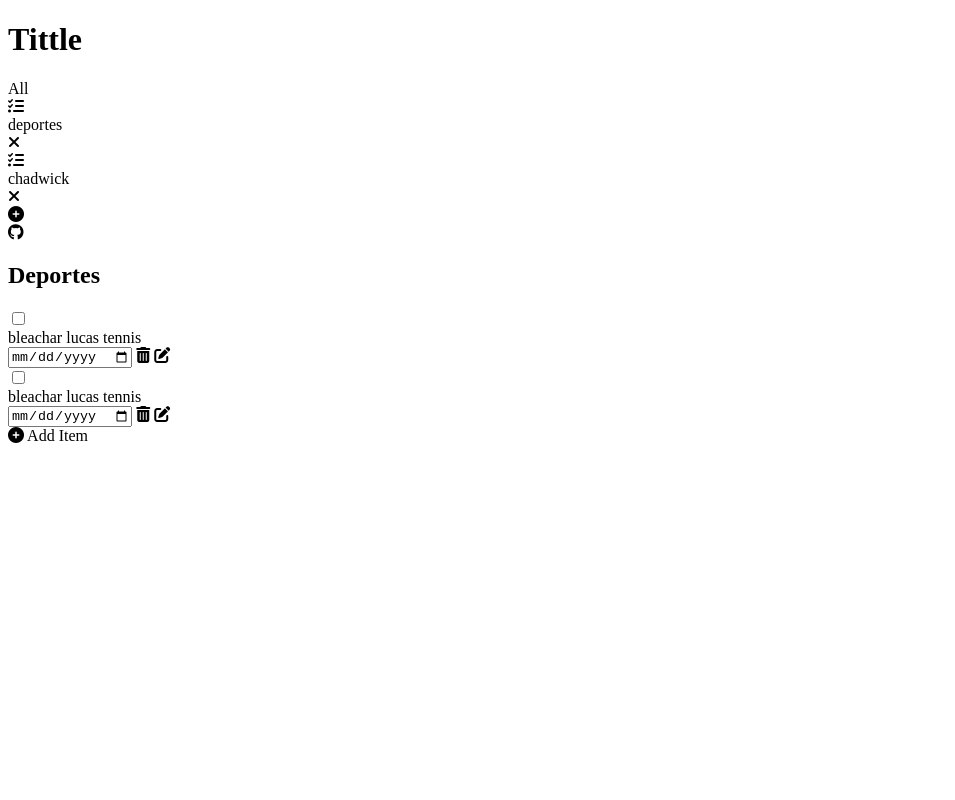
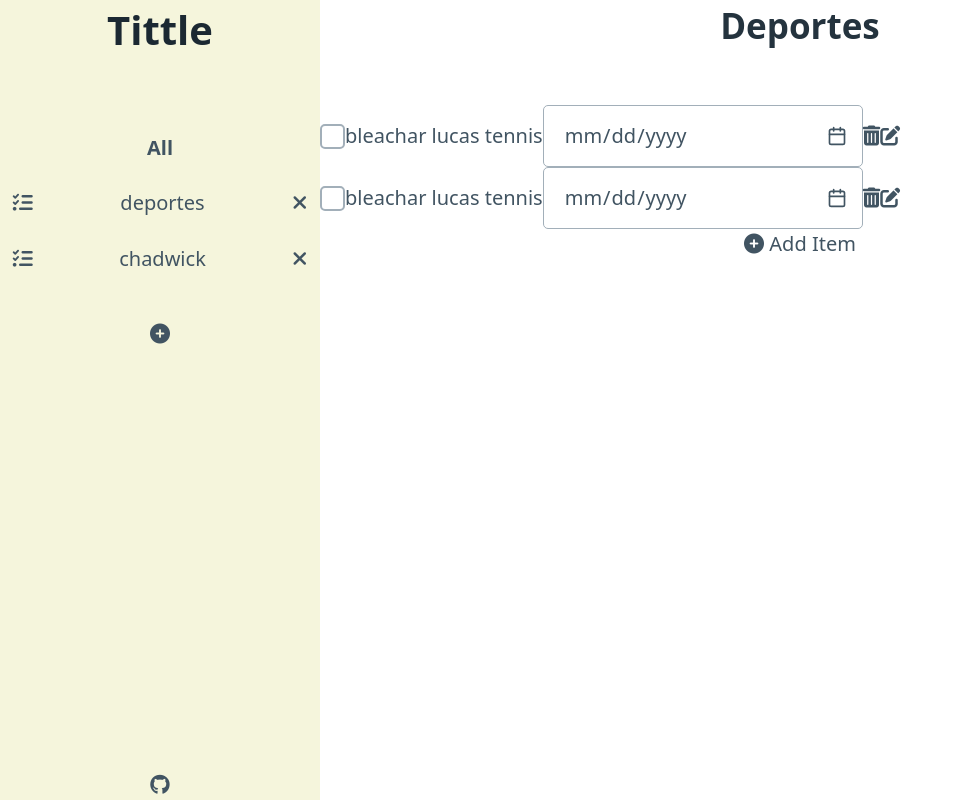
Before and after one commit to Peperayox/To-Do-List-2, a website built with webpack: page dist/index.html in a window 1280 px wide. Shown: the whole page, without its empty margins (0-955 px from the left). Built offline with nearby package versions, Linux system fonts and the light colour scheme.

Commit message:
Html finished + some CSS

```diff
--- /dev/null
+++ b/dist/animations.css
@@ -0,0 +1,17 @@
+.category:hover {
+  background-color: darkcyan;
+}
+.delete-button:hover {
+  color: darkred;
+  cursor: pointer;
+}
+.fa-circle-plus:hover {
+  transition-duration: 0.4s;
+  transform: scale(1.8);
+  cursor: pointer;
+}
+.fa-github:hover {
+  transition-duration: 0.75s;
+  transform: rotate(720deg) scale(1.5);
+  cursor: pointer;
+}
--- a/dist/index.html
+++ b/dist/index.html
@@ -13,6 +13,13 @@
       rel="icon"
       href="https://cdn.jsdelivr.net/npm/@fortawesome/fontawesome-free@5.15.4/svgs/solid/check-double.svg"
     />
+    <link rel="stylesheet" href="./styles.css" />
+    <link rel="stylesheet" href="./animations.css" />
+    <link
+      rel="stylesheet"
+      href="https://unpkg.com/@picocss/pico@latest/css/pico.min.css"
+    />
+
     <title>Document</title>
   </head>
   <body>
@@ -50,14 +57,14 @@
         <div class="item">
           <input type="checkbox" />
           <div class="text">bleachar lucas tennis</div>
-          <input type="date" />
+          <div class="date-container"><input type="date" /></div>
           <i class="fa-solid fa-trash-can"></i>
           <i class="fa-solid fa-pen-to-square"></i>
         </div>
         <div class="item">
           <input type="checkbox" />
           <div class="text">bleachar lucas tennis</div>
-          <input type="date" />
+          <div class="date-container"><input type="date" /></div>
           <i class="fa-solid fa-trash-can"></i>
           <i class="fa-solid fa-pen-to-square"></i>
         </div>
--- /dev/null
+++ b/dist/styles.css
@@ -0,0 +1,60 @@
+body {
+  display: flex;
+  height: 100vh;
+}
+:root {
+  --left-container-width: 25vw;
+  --right-container-width: 75vw;
+}
+input {
+  margin: 0px !important;
+}
+/* LEFT CONTAINER STYLES */
+.left-container {
+  display: flex;
+  flex-direction: column;
+  width: var(--left-container-width);
+  align-items: center;
+  background-color: beige;
+}
+footer {
+  position: absolute;
+  left: 0;
+  bottom: 0;
+  width: var(--left-container-width);
+  text-align: center;
+}
+.category {
+  width: var(--left-container-width);
+  display: flex;
+  justify-content: space-between;
+  padding: 1vw;
+  align-items: center;
+}
+.all {
+  justify-content: center;
+  font-weight: bold;
+}
+.add-category {
+  padding-top: 4vh;
+}
+
+/* RIGHT CONTAINER STYLES */
+.right-container {
+  width: var(--right-container-width);
+  display: flex;
+  flex-direction: column;
+  align-items: center;
+}
+.items-container {
+  width: var(--right-container-width);
+  display: flex;
+  flex-direction: column;
+}
+.item {
+  display: flex;
+  align-items: center;
+}
+.date-container {
+  width: 25vw;
+}
```
